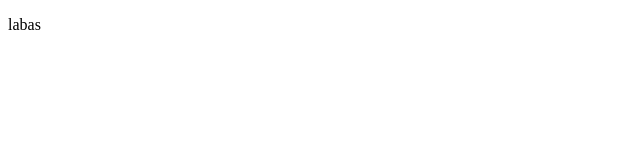
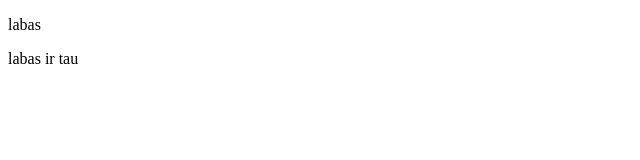
Before and after one commit to lukastabu/02-demo, a website: page index.html in a window 1280 px wide. Shown: the full height of the page, 0-640 px from the left. Drawn offline with Linux system fonts and the light colour scheme.

Commit message:
extra line

```diff
--- a/index.html
+++ b/index.html
@@ -9,5 +9,6 @@
 <body>
     <p>labas</p>
     <!--CONTENT-->
+    <p>labas ir tau</p>
 </body>
 </html>
```
